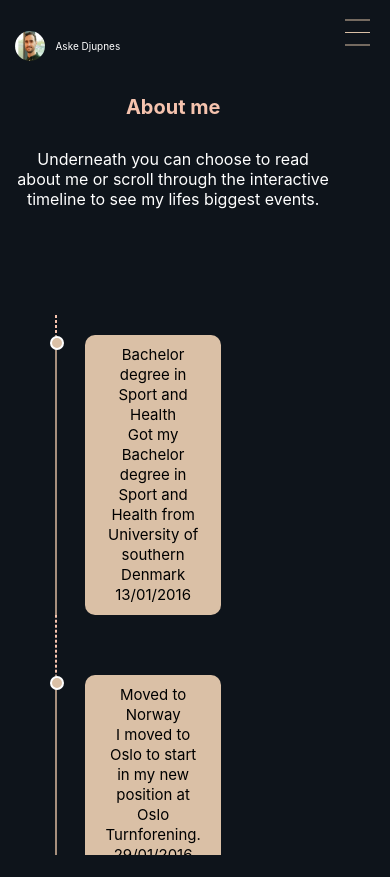
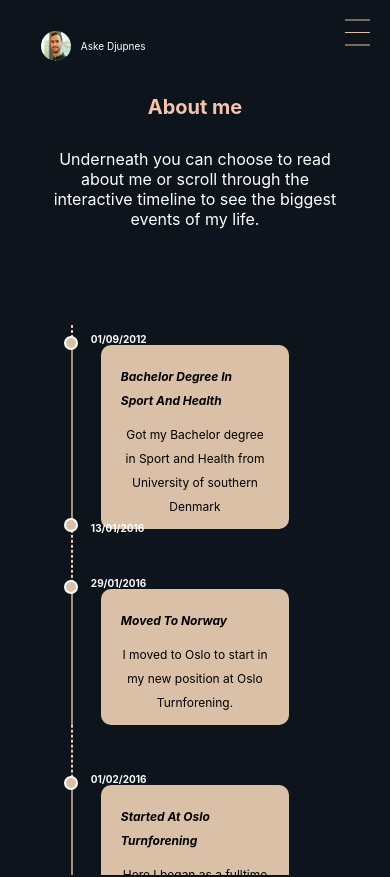
Before and after one commit to Djuppi/portfolio-frontend, a Next.js app: page /about in a window 390 px wide. Shown: the top 877 px of the page. Built offline with nearby package versions, Linux system fonts and the light colour scheme.

Commit message:
Responsive styling

```diff
--- a/components/Layout.js
+++ b/components/Layout.js
@@ -12,15 +12,22 @@ import { Suspense } from 'react'
 
  const DynamicFooter = dynamic(() => import('./Footer'), { suspense: true });
 // const DynamicMenu = dynamic(() => import('./Menu'), { suspense: true });
-const variants = {
-    open: { x: -300, y: 100 },
-    closed: { x: 0, y: 0 }
-}
 
 export default function Layout({title, description, keywords, children}) {
+    let isMobile;
     const [isOpen, toggleOpen] = useState(false);
 
     const [colorTheme, setTheme] = ThemeChanger();
+
+    if(typeof window !== 'undefined') {
+        isMobile = window.innerWidth < 768;
+    }
+
+    const variants = {
+        open: { x: isMobile ? -100 : -300, y: isMobile ? 50 : 100 },
+        closed: { x: 0, y: 0 }
+    }
+
 
     const menuStyle = {
         display: "flex",
@@ -37,9 +44,10 @@ export default function Layout({title, description, keywords, children}) {
         <>
         <div className={styles.menu}>
 
-            <ul>
+            <ul className={styles.nav}>
                 <li onClick={() => toggleOpen(false)} className={title === "Djuppi" ? styles.chosenPage : null}><Link href="/">Home</Link></li>
                 <li onClick={() => toggleOpen(false)} className={title === "Projects" ? styles.chosenPage : null}><Link href="/projects">Projects</Link></li>
+                <li onClick={() => toggleOpen(false)} className={title === "About" ? styles.chosenPage : null}><Link href="/about">About</Link></li>
                 <li onClick={() => window.scrollTo({ top: 0, behavior: 'smooth' })} className={styles.scrollTop}>Change theme?</li>
             </ul>
             <div className={styles.themeChanger}>
--- a/pages/about/index.js
+++ b/pages/about/index.js
@@ -12,7 +12,7 @@ export default function About() {
         <Layout title="About">
             <div className={styles.container}>
                 <h1>About me</h1>
-                <p>Underneath you can choose to read about me or scroll through the interactive timeline to see my lifes biggest events.</p>
+                <p>Underneath you can choose to read about me or scroll through the interactive timeline to see the biggest events of my life.</p>
 
                 <div className={styles.timelineContainer}>
                     <ul>
@@ -20,10 +20,11 @@ export default function About() {
                         return (
                             <li key={key}>
                                 <span></span>
-                                <div class="title">{e.title}</div>
-                                <div class="description">{e.description}</div>
-                                <div class="date">
-                                    {e.date}
+                                <div className={styles.title}>{e.title}</div>
+                                <div className={styles.description}>{e.description}</div>
+                                <div className={styles.date}>
+                                    <span>{e.startDate}</span>
+                                    {e.endDate && <span>{e.endDate}</span>}
                                 </div>
                             </li>
                         )
--- a/pages/api/data/timeline.json
+++ b/pages/api/data/timeline.json
@@ -2,22 +2,25 @@
     {
         "title": "Bachelor degree in Sport and Health",
         "description": "Got my Bachelor degree in Sport and Health from University of southern Denmark",
-        "date": "13/01/2016"
+        "startDate": "01/09/2012",
+        "endDate": "13/01/2016"
     },
     {
         "title": "Moved to Norway",
         "description": "I moved to Oslo to start in my new position at Oslo Turnforening.",
-        "date": "29/01/2016"
+        "startDate": "29/01/2016"
     },
     {
         "title": "Started at Oslo Turnforening",
         "description": "Here I began as a fulltime coach for the TeamGym department, with responsibility for kids, youth and young adults in the competitive department.",
-        "date": "01/02/2016"
+        "startDate": "01/02/2016",
+        "endDate": "25/09/2016"
     },
     {
         "title": "Bachelor degree in Sport and Health",
         "description": "Got my Bachelor degree in Sport and Health from University of southern Denmark",
-        "date": "13/01/2016"
+        "startDate": "01/09/2012",
+        "endDate": "13/01/2016"
     },
     {
         "title": "Moved to Norway",
--- a/styles/About.module.css
+++ b/styles/About.module.css
@@ -29,7 +29,7 @@
 }
 
 .timelineContainer ul:last-of-type {
-    top:80px;
+    top: 8rem;
 }
 
 .timelineContainer ul:before{
@@ -37,20 +37,21 @@
     display: block;
     width: 0;
     height: 200%;
-    border:1px dashed var(--header-color);
+    border: 1px dashed var(--header-color);
     position: absolute;
-    top:0;
-    left:30px
+    top: 0;
+    left: 3rem;
 }
 
 .timelineContainer ul li{
-    margin: 20px 60px 60px;
+    margin: 2rem 6rem 6rem;
     position: relative;
-    padding: 10px 20px;
+    padding: 1rem 2rem;
     background: var(--timeline-card);
     color: var(--timeline-card-text);
     border-radius: 10px;
-    line-height: 20px;
+    line-height: 2;
+    font-size: 1.2rem;
 }
 
 .timelineContainer ul li > span{
@@ -64,47 +65,86 @@
     left:-30px
 }
 
-.timelineContainer ul li > span:before,.box ul li > span:after{
+.timelineContainer ul li > span:before {
     content: "";
     display: block;
-    width: 10px;
-    height: 10px;
+    width: 1rem;
+    height: 1rem;
     border-radius: 50%;
     background:var(--timeline-dot);
     border:2px solid #fff;
     position: absolute;
-    left:-6.5px
+    left:-7.5px
 }
 
-.box ul li > span:before{top:-10px}
-.box ul li > span:after{top:95%}
+.timelineContainer ul li .date > span:nth-child(2):after {
+    content: "";
+    display: block;
+    width: 1rem;
+    height: 1rem;
+    border-radius: 50%;
+    background:var(--timeline-dot);
+    border:2px solid #fff;
+    position: absolute;
+    left: 63.5px;
+    top: 0px
+}
 
-.box .title{
+.timelineContainer ul li > span:before{top:-10px}
+.timelineContainer ul li > span:after{top:95%}
+
+
+.timelineContainer .title{
     text-transform: uppercase;
     font-weight: 700;
     margin-bottom: 1rem;
 }
 
-.box .description:first-letter{text-transform: capitalize;line-height: 1.7}
+.timelineContainer .description:first-letter{text-transform: capitalize;line-height: 1.7}
 
-.box .name{
+.timelineContainer .title{
     margin-top: 10px;
     text-transform: capitalize;
     font-style: italic;
-    text-align: right;
+    text-align: left;
     margin-right: 20px
 }
 
 
-.timelineContainer .date span{
+.timelineContainer .date span {
     position: absolute;
-    left: -100px;
-    color:#fff;
-    font-size:80%;
+    left: -10rem;
+    color:var(--text-color-primary);
+    font-size:1rem;
     font-weight: bold;
+    overflow: visible;
 }
 .timelineContainer .date span:first-child{top:-16px}
-.timelineContainer .date span:last-child{top:94%}
+.timelineContainer .date span:nth-child(2){
+    top:94%;
+    word-wrap: wrap;
+}
+
+@media (max-width: 768px) {
+
+    .container {
+        grid-column: 1 2;
+    }
+    .timelineContainer {
+        padding: 0;
+        margin: 0;
+    }
+
+    .timelineContainer .date span {
+        left: -1rem;
+    }
+
+    .timelineContainer ul li .date > span:nth-child(2):after {
+        left:-26.5px;
+        top: 0px
+    }
+
+}
 
 
 .arrow{
--- a/styles/Layout.module.css
+++ b/styles/Layout.module.css
@@ -53,23 +53,22 @@
     background-color: var(--menu-bg-color);
 }
 
-.menu ul {
+.nav {
     list-style: none;
     right: 5rem;
     float: right;
     margin: 10rem 10rem 0 0;
     line-height: 2;
-    font-size: 1.5rem;
     position: fixed;
 }
 
-.menu ul li a {
+.nav li a {
     color: var(--link-color-secondary);
     transition: all .2s ease;
     font-size: 2rem;
 }
 
-.menu ul li a:hover {
+.nav li a:hover {
     color: var(--hover-color-secondary);
 }
 
@@ -89,6 +88,8 @@
     position: absolute;
     margin: 2rem calc(100% / 4);
 }
+
+
 
 .themeChanger button {
     height: 5rem;
@@ -113,3 +114,26 @@
     border-top: 1px solid var(--border-color);
 
 }
+
+@media (max-width: 768px) {
+    .themeChanger {
+      margin: 1rem calc(50% / 4);
+
+    }
+
+    .themeChanger button {
+        width: 8rem;
+        height: 3.5rem;
+        margin: 0 .5rem;
+    }
+
+    .nav {
+        right: 1rem;
+        margin: 10rem 1rem 0 0;
+        line-height: 3;
+    }
+
+    .nav li a {
+        font-size: 1.6rem;
+    }
+}
--- a/styles/ProjectPage.module.css
+++ b/styles/ProjectPage.module.css
@@ -4,17 +4,18 @@
     height: 100vh;
     display: flex;
     flex-direction: column;
+    text-align: center;
 }
 
 .header {
     grid-column: 2;
     grid-row: 2;
     text-align: left;
+    margin: 1rem 0 0 2rem
 }
 
 .projectDesc {
     font-size: 1.6rem;
-    text-align: left;
 }
 
 .projects {
@@ -22,4 +23,17 @@
     grid-row: 2;
     display: flex;
     flex-wrap: wrap;
+    justify-content: center;
 }
+
+@media (max-width: 768px) {
+
+    .projectDesc {
+        text-align: center;
+    }
+
+    .projects {
+        justify-content: center;
+    }
+
+}
```
